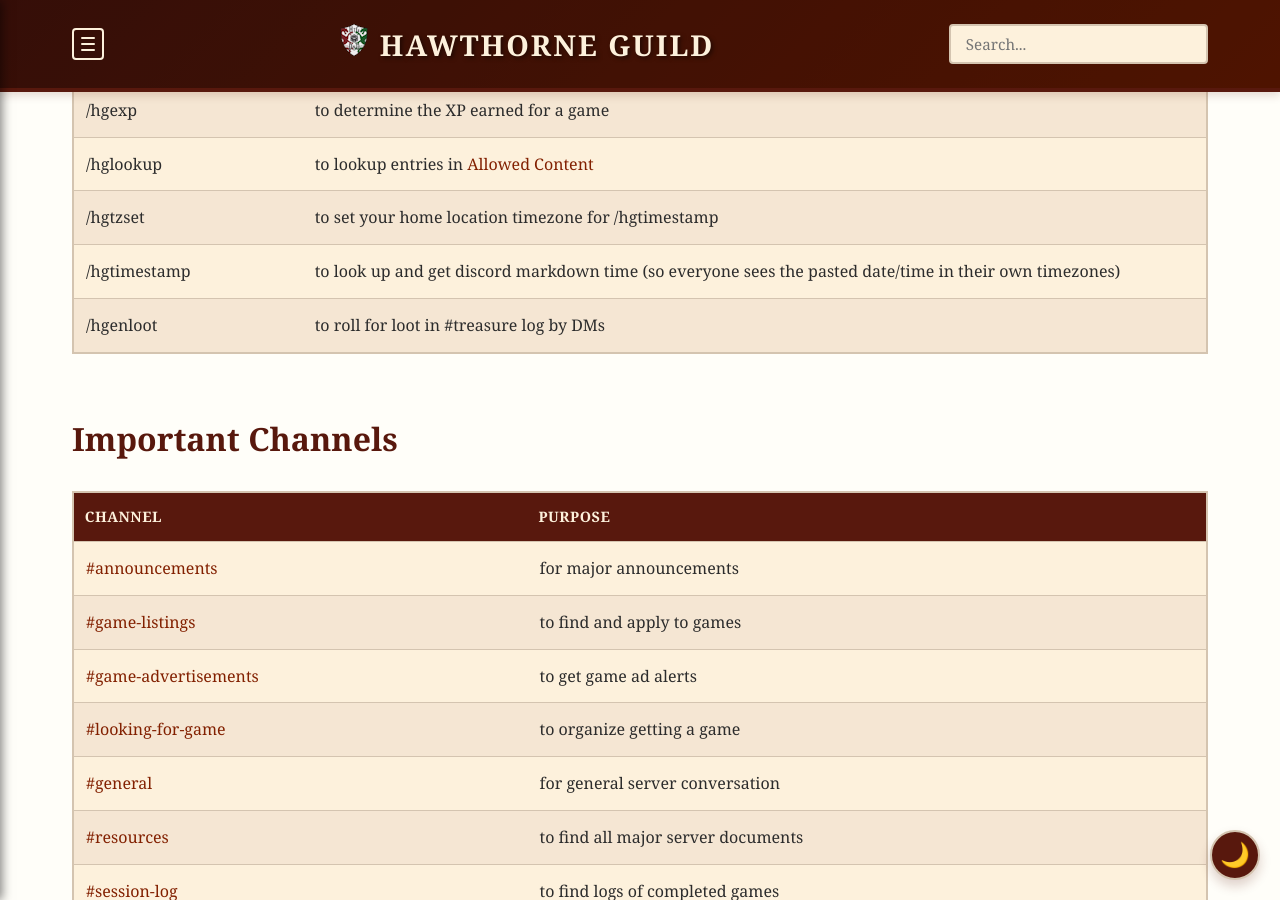
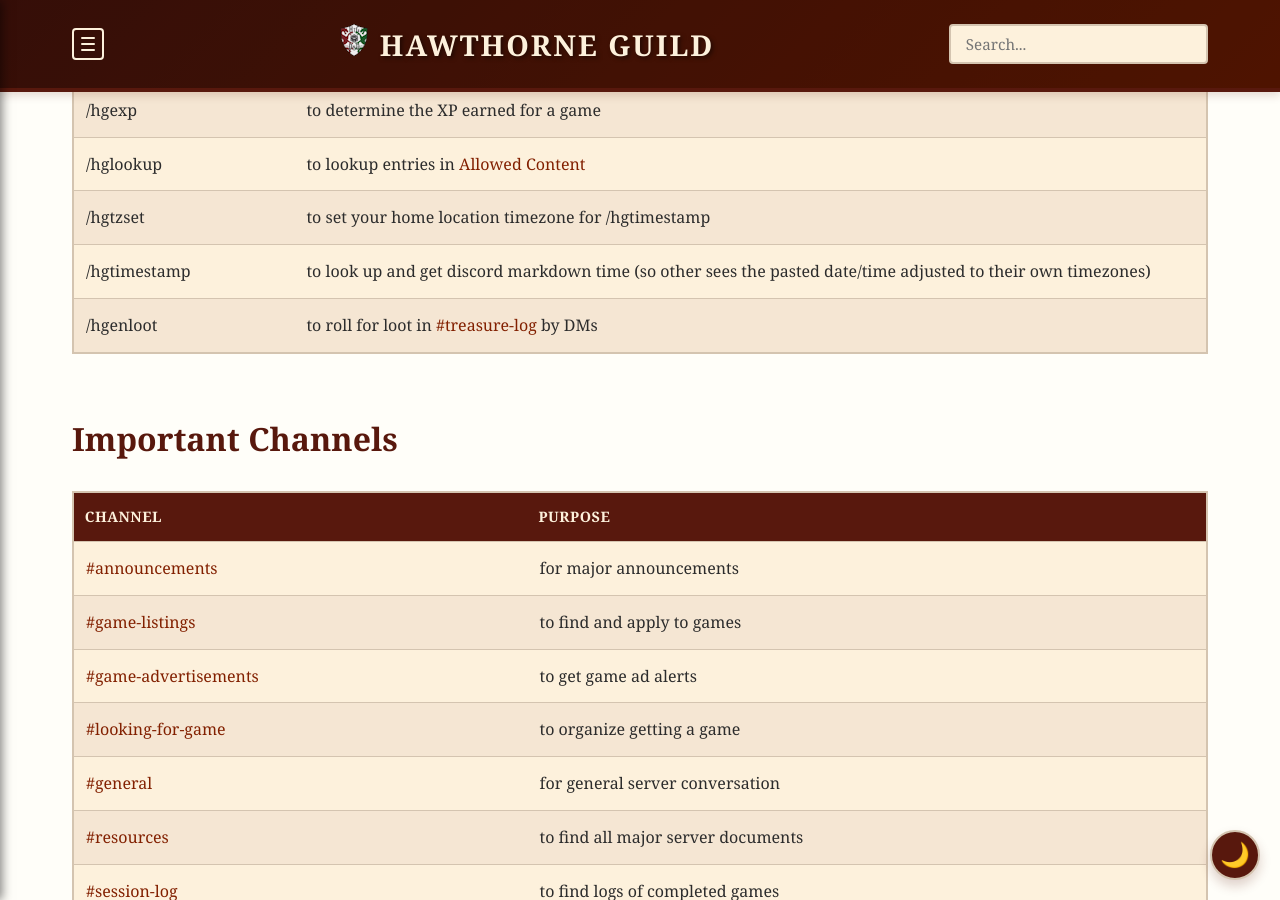
Before and after one commit to coconutswallow/Guides, a Jekyll site: the page built from _resources/important-links.md, in a window 1280 px wide and 900 px high, scrolled down 915 px. Built offline with Jekyll 4.4.1, drawn with Linux system fonts in a browser that asks for light colours; comment, search, counter and statistics services are not loaded.

Commit message:
Update important-links.md

```diff
--- a/_resources/important-links.md
+++ b/_resources/important-links.md
@@ -22,8 +22,8 @@
 |/hgexp|	|to determine the XP earned for a game|
 |/hglookup|	|to lookup entries in [Allowed Content](https://docs.google.com/spreadsheets/d/1fBEv1yDNTD-vwUyK6pK_oiXg2K7OiltW35iFCqxyMTY/edit?gid=552371857#gid=552371857)|
 |/hgtzset|	|to set your home location timezone for /hgtimestamp|
-|/hgtimestamp|	|to look up and get discord markdown time (so everyone sees the pasted date/time in their own timezones)|
-|/hgenloot|	|to roll for loot in #treasure log by DMs|
+|/hgtimestamp|	|to look up and get discord markdown time (so other sees the pasted date/time adjusted to their own timezones)|
+|/hgenloot|	|to roll for loot in [#treasure-log](https://discord.com/channels/308324031478890497/617808735770902718) by DMs|
 
 ## Important Channels
 
```
